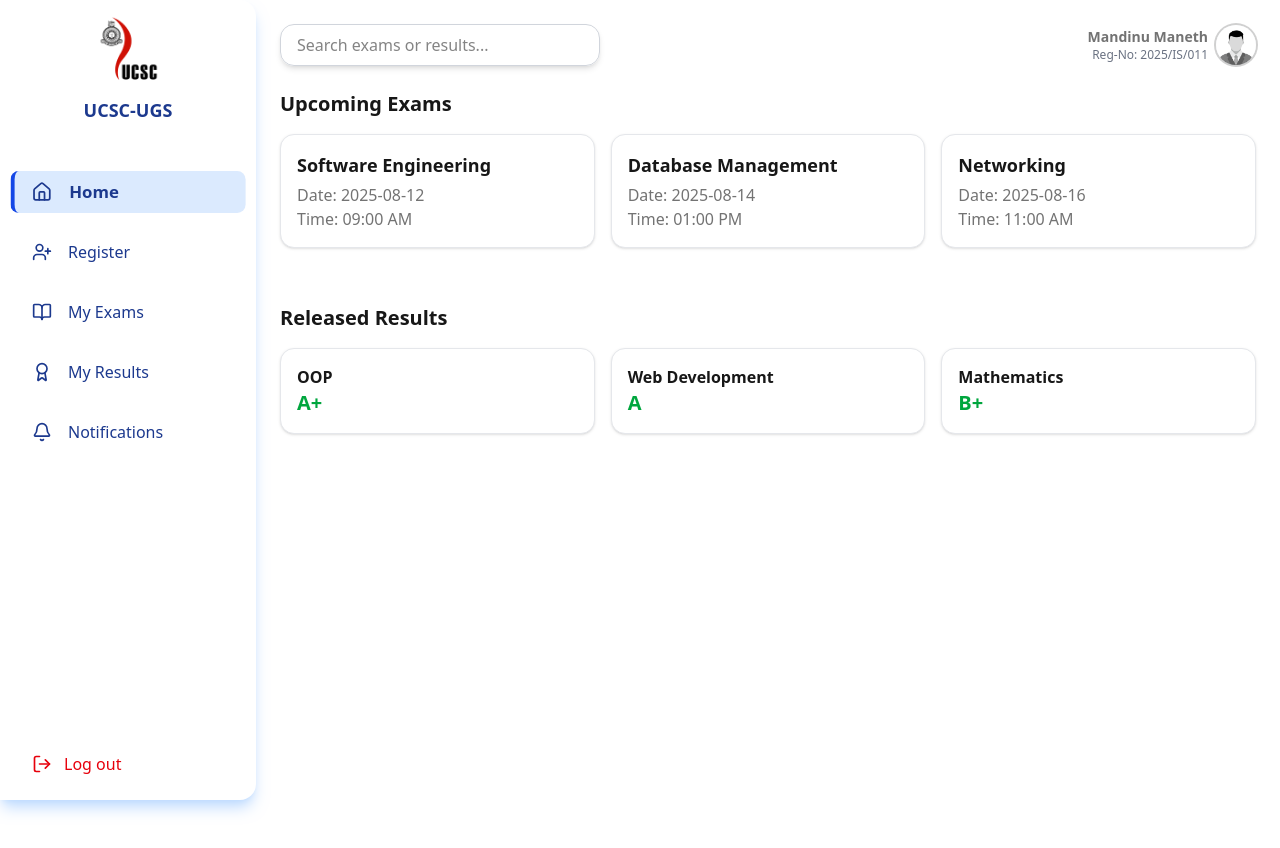
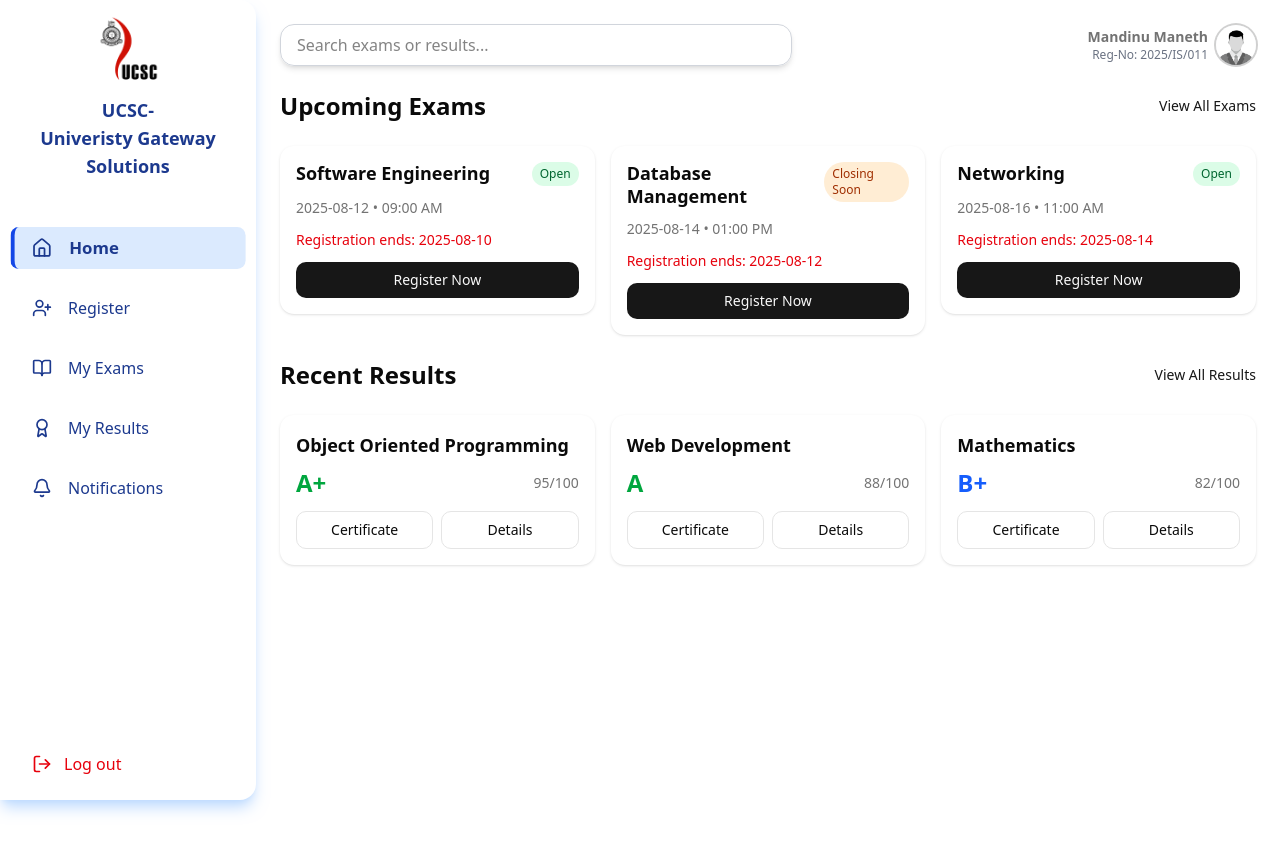
Before and after one commit to ucsc-ugs/ugs-frontend, a React (Vite) app: page / in a window 1280 px wide. Built offline with nearby package versions, Linux system fonts and the light colour scheme.

Commit message:
home page cards

```diff
--- a/src/components/ui/Sidebar.tsx
+++ b/src/components/ui/Sidebar.tsx
@@ -42,7 +42,8 @@ function Sidebar() {
 
         {/* UCSC Text */}
         <div className="hidden md:block text-center mb-12 text-lg font-semibold text-blue-900 select-none">
-          UCSC-UGS
+          UCSC-
+          <br/>Univeristy Gateway Solutions
         </div>
 
         {/* Navigation Links */}
--- a/src/pages/Home.tsx
+++ b/src/pages/Home.tsx
@@ -3,7 +3,6 @@ import { Card, CardContent } from "@/components/ui/card";
 import { Avatar, AvatarFallback, AvatarImage } from "@/components/ui/avatar";
 import { motion } from "framer-motion";
 import profileSample from "@/assets/profile_sample.png";
-
 
 const mockUser = {
   name: "Mandinu Maneth",
@@ -11,28 +10,83 @@ const mockUser = {
   avatar: profileSample,
 };
 
-
 const upcomingExams = [
-  { subject: "Software Engineering", date: "2025-08-12", time: "09:00 AM" },
-  { subject: "Database Management", date: "2025-08-14", time: "01:00 PM" },
-  { subject: "Networking", date: "2025-08-16", time: "11:00 AM" },
+  {
+    subject: "Software Engineering",
+    date: "2025-08-12",
+    time: "09:00 AM",
+    status: "Open",
+    difficulty: "Intermediate",
+    questions: 100,
+    duration: "3 hours",
+    registration: { current: 245, total: 300 },
+    deadline: "2025-08-10",
+    daysLeft: 8
+  },
+  {
+    subject: "Database Management",
+    date: "2025-08-14",
+    time: "01:00 PM",
+    status: "Closing Soon",
+    difficulty: "Advanced",
+    questions: 80,
+    duration: "2.5 hours",
+    registration: { current: 189, total: 200 },
+    deadline: "2025-08-12",
+    daysLeft: 10
+  },
+  {
+    subject: "Networking",
+    date: "2025-08-16",
+    time: "11:00 AM",
+    status: "Open",
+    difficulty: "Beginner",
+    questions: 75,
+    duration: "2 hours",
+    registration: { current: 156, total: 250 },
+    deadline: "2025-08-14",
+    daysLeft: 12
+  },
 ];
 
 const results = [
-  { subject: "OOP", grade: "A+" },
-  { subject: "Web Development", grade: "A" },
-  { subject: "Mathematics", grade: "B+" },
+  {
+    subject: "Object Oriented Programming",
+    examDate: "2025-07-15",
+    grade: "A+",
+    score: 95,
+    total: 100,
+    percentile: 98,
+    classRank: 5
+  },
+  {
+    subject: "Web Development",
+    examDate: "2025-07-10",
+    grade: "A",
+    score: 88,
+    total: 100,
+    percentile: 92,
+    classRank: 12
+  },
+  {
+    subject: "Mathematics",
+    examDate: "2025-07-05",
+    grade: "B+",
+    score: 82,
+    total: 100,
+    percentile: 85,
+    classRank: 25
+  },
 ];
 
 const Home = () => {
   return (
     <div className="flex flex-col gap-6 animate-fadeIn min-h-svh min-w-[320px]">
-
       {/* Top Bar */}
       <div className="flex justify-between items-center flex-wrap gap-4">
         <Input
           placeholder="Search exams or results..."
-          className="w-full max-w-xs rounded-xl shadow-md"
+          className="w-full max-w-lg rounded-xl shadow-md"
         />
 
         <div className="flex items-center gap-2">
@@ -48,13 +102,17 @@ const Home = () => {
             <AvatarFallback>MM</AvatarFallback>
           </Avatar>
         </div>
-
       </div>
-
 
       {/* Upcoming Exams Section */}
       <div>
-        <h2 className="text-xl font-semibold mb-4 text-primary">Upcoming Exams</h2>
+        <div className="flex justify-between items-center mb-6">
+          <h2 className="text-2xl font-bold text-foreground">Upcoming Exams</h2>
+          <button className="text-sm font-medium text-primary hover:text-primary/80 transition-colors">
+            View All Exams
+          </button>
+        </div>
+
         <div className="grid grid-cols-1 md:grid-cols-2 lg:grid-cols-3 gap-4">
           {upcomingExams.map((exam, index) => (
             <motion.div
@@ -63,13 +121,36 @@ const Home = () => {
               animate={{ opacity: 1, y: 0 }}
               transition={{ duration: 0.4, delay: index * 0.1 }}
             >
-              <Card className="hover:scale-[1.02] transition-all duration-200 shadow-sm">
+              <Card className="hover:scale-[1.02] transition-all duration-200 shadow-sm border-0 bg-card">
                 <CardContent className="p-4">
-                  <h3 className="font-bold text-lg mb-1 text-secondary-foreground">
+                  <div className="flex justify-between items-start mb-3">
+                    <h3 className="font-bold text-lg text-foreground leading-tight">
                       {exam.subject}
                     </h3>
-                  <p className="text-muted-foreground">Date: {exam.date}</p>
-                  <p className="text-muted-foreground">Time: {exam.time}</p>
+                    <span className={`px-2 py-1 text-xs font-medium rounded-full ${
+                      exam.status === 'Open' ? 'bg-green-100 text-green-800' :
+                      exam.status === 'Closing Soon' ? 'bg-orange-100 text-orange-800' :
+                      'bg-gray-100 text-gray-800'
+                    }`}>
+                      {exam.status}
+                    </span>
+                  </div>
+
+                  <div className="mb-3">
+                    <p className="text-sm text-muted-foreground">
+                      {exam.date} • {exam.time}
+                    </p>
+                  </div>
+
+                  <div className="mb-3">
+                    <p className="text-sm text-destructive font-medium">
+                      Registration ends: {exam.deadline}
+                    </p>
+                  </div>
+
+                  <button className="w-full bg-primary text-primary-foreground py-2 px-4 rounded-lg font-medium hover:bg-primary/90 transition-colors text-sm">
+                    Register Now
+                  </button>
                 </CardContent>
               </Card>
             </motion.div>
@@ -79,23 +160,49 @@ const Home = () => {
 
       {/* Results Section */}
       <div>
-        <h2 className="text-xl font-semibold mt-8 mb-4 text-primary">
-          Released Results
-        </h2>
+        <div className="flex justify-between items-center mb-6">
+          <h2 className="text-2xl font-bold text-foreground">Recent Results</h2>
+          <button className="text-sm font-medium text-primary hover:text-primary/80 transition-colors">
+            View All Results
+          </button>
+        </div>
+
         <div className="grid grid-cols-1 md:grid-cols-2 lg:grid-cols-3 gap-4">
-          {results.map((res, index) => (
+          {results.map((result, index) => (
             <motion.div
               key={index}
               initial={{ opacity: 0, y: 20 }}
               animate={{ opacity: 1, y: 0 }}
               transition={{ duration: 0.4, delay: index * 0.1 }}
             >
-              <Card className="hover:scale-[1.02] transition-all duration-200 bg-muted/20 shadow-sm">
+              <Card className="hover:scale-[1.02] transition-all duration-200 shadow-sm border-0 bg-card">
                 <CardContent className="p-4">
-                  <h3 className="font-semibold text-secondary-foreground">
-                    {res.subject}
+                  <h3 className="font-bold text-lg text-foreground mb-2">
+                    {result.subject}
                   </h3>
-                  <p className="text-xl font-bold text-green-600">{res.grade}</p>
+
+                  <div className="flex justify-between items-center mb-3">
+                    <span className={`text-2xl font-bold ${
+                      result.grade === 'A+' ? 'text-green-600' :
+                      result.grade === 'A' ? 'text-green-600' :
+                      result.grade === 'B+' ? 'text-blue-600' :
+                      'text-gray-600'
+                    }`}>
+                      {result.grade}
+                    </span>
+                    <span className="text-sm text-muted-foreground">
+                      {result.score}/{result.total}
+                    </span>
+                  </div>
+
+                  <div className="flex gap-2">
+                    <button className="flex-1 py-2 px-3 border border-border rounded-lg hover:bg-muted/50 transition-colors text-sm">
+                      Certificate
+                    </button>
+                    <button className="flex-1 py-2 px-3 border border-border rounded-lg hover:bg-muted/50 transition-colors text-sm">
+                      Details
+                    </button>
+                  </div>
                 </CardContent>
               </Card>
             </motion.div>
```
Also changed, not shown: 1 other file (tests, documents, lock files or other folders). Lines whose indentation alone changed are shown as unchanged.
